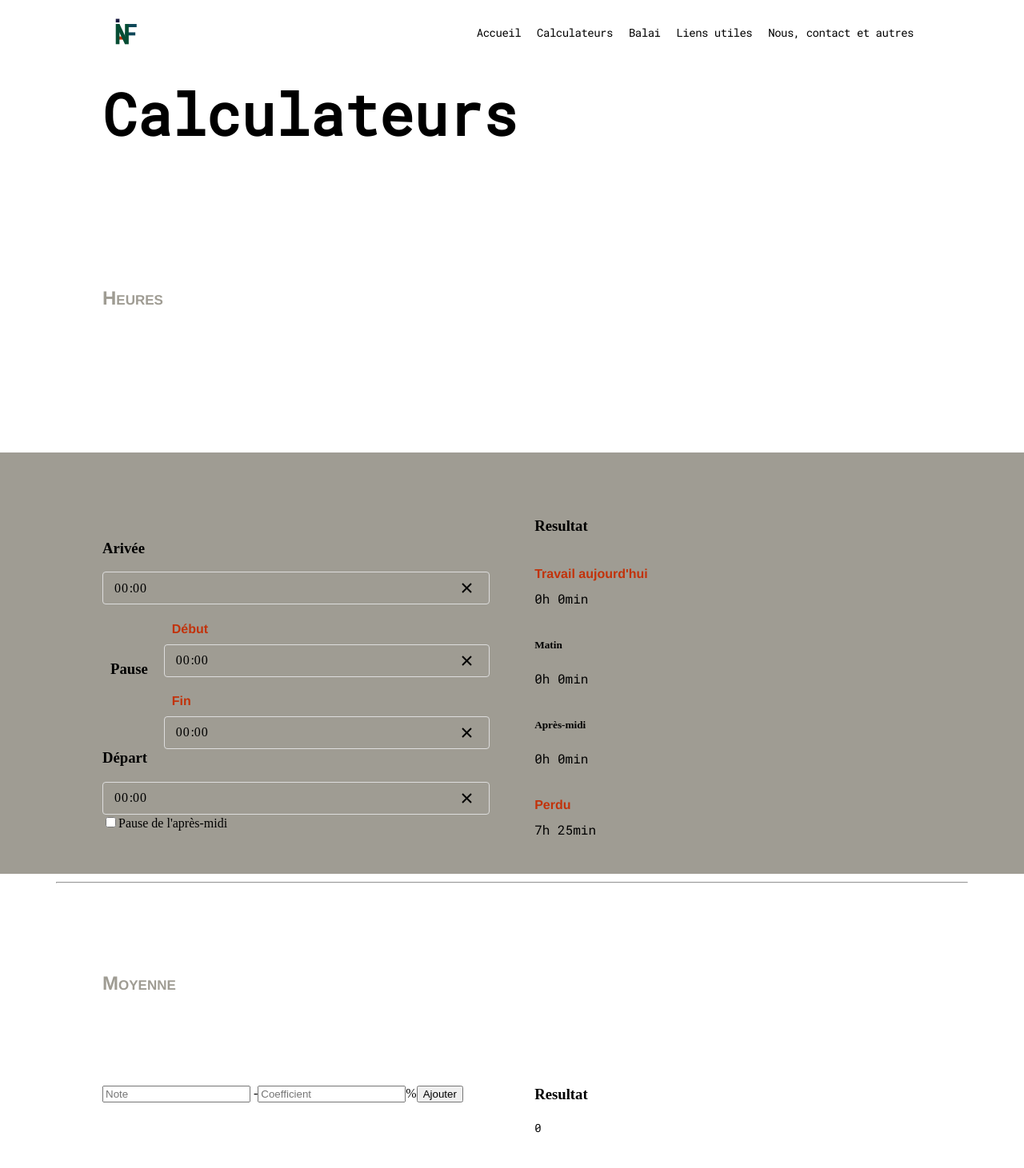
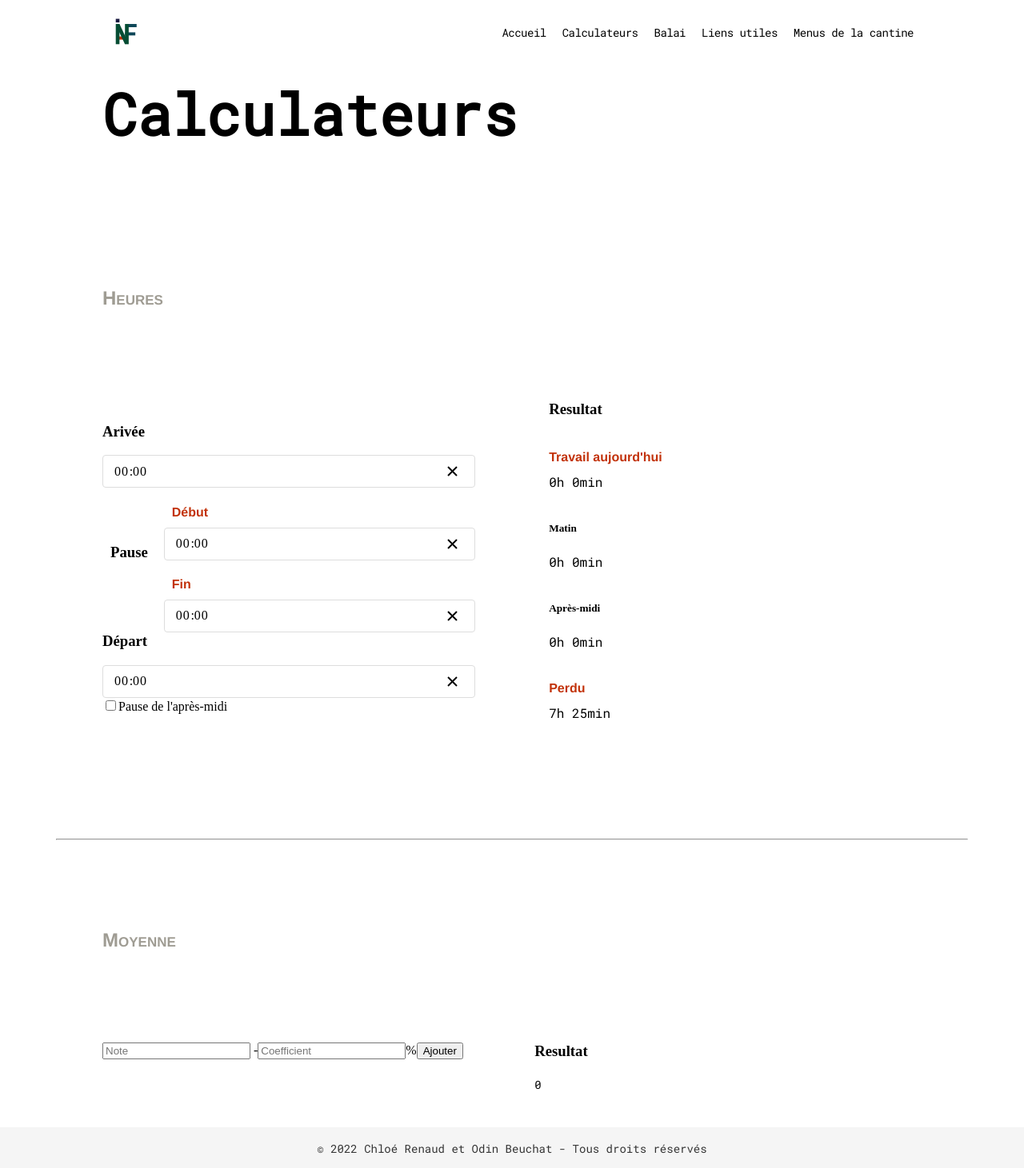
Before and after one commit to drafolin/infa-emt, a Next.js app: page /calculateurs in a window 1280 px wide. Shown: the top 1461 px of the page at 80% size. Built offline with nearby package versions, Linux system fonts and the light colour scheme; a web font is replaced by a local one.

Commit message:
added menus in heander

```diff
--- a/app/calculateurs/page.tsx
+++ b/app/calculateurs/page.tsx
@@ -28,8 +28,6 @@ const Travail = () => {
 					<h2>Heures</h2>
 				</div>
 			</div>
-		</div>
-			<div className="section">
 			<div className="row row-1_2">
 				<div className="column">
 					<div>
@@ -184,6 +182,7 @@ const Moyennes = () => {
 	const [notes, setNotes] = useState<{ note: number, coefficient: number; }[]>([]);
 
 	const addNote = (v: any) => {
+		v.preventDefault();
 		console.log(v);
 	};
 	const removeNote = (index: number) => {
@@ -216,7 +215,7 @@ const Moyennes = () => {
 						<form onSubmit={addNote}>
 							<input type="text" placeholder="Note" v-model="noteText" /> -
 							<input type="text" placeholder="Coefficient" v-model="coeffText" />%
-							<button>Ajouter</button>
+							<button type="button">Ajouter</button>
 						</form>
 						<ul>
 							{
--- a/app/layout.tsx
+++ b/app/layout.tsx
@@ -33,7 +33,7 @@ export default function RootLayout({
 								<Link href="/liens">Liens utiles</Link>
 							</li>
 							<li>
-								<Link href="/contact">Nous, contact et autres</Link>
+								<Link href="menus.emt-infa.ch/">Menus de la cantine</Link>
 							</li>
 						</ul>
 					</nav>
```
Lines whose indentation alone changed are shown as unchanged.
